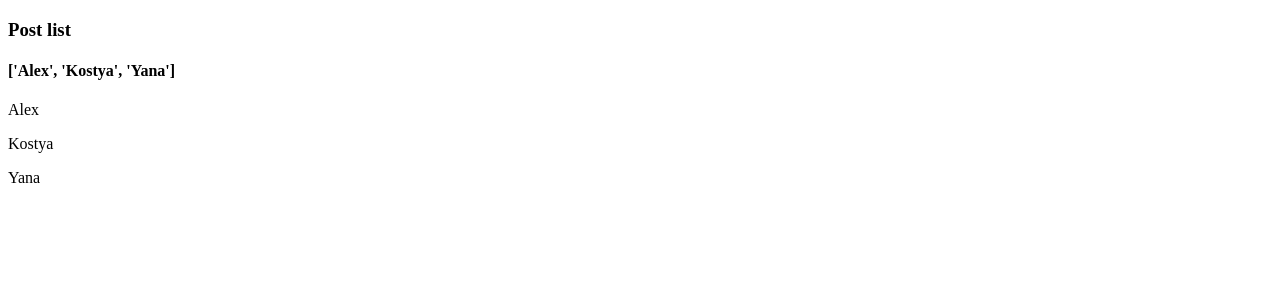
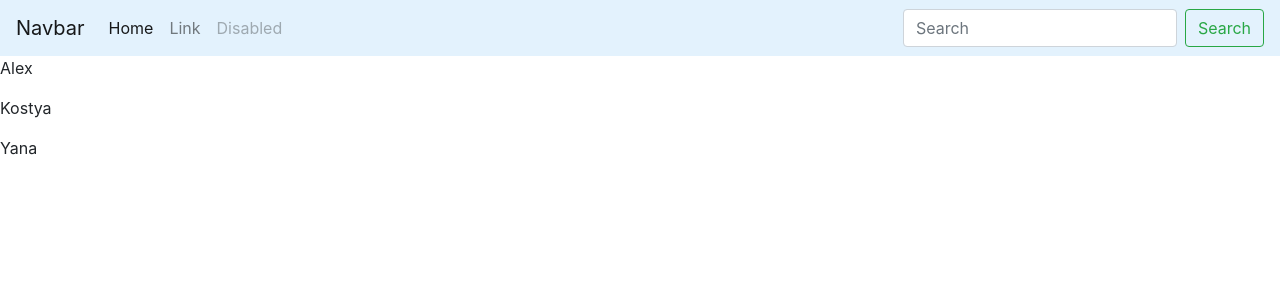
Before and after one commit to alexeysorok/Oleg_Molchanov_Django, a Django app: page /blog/ in a window 1280 px wide. Shown: the top 300 px of the page. Run offline with Django 3.2, Linux system fonts and the light colour scheme; some libraries are stand-ins or nearby versions.

Commit message:
Add base template

```diff
--- /dev/null
+++ b/app/blogengine/blog/templates/blog/baseblog.html
@@ -0,0 +1,47 @@
+<!DOCTYPE html>
+<html lang="en">
+<head>
+    <meta charset="UTF-8">
+    <meta name="viewport" content="width=device-width, initial-scale=1.0">
+    <meta http-equiv="X-UA-Compatible" content="ie=edge">
+    <link rel="stylesheet" href="https://stackpath.bootstrapcdn.com/bootstrap/4.3.1/css/bootstrap.min.css" integrity="sha384-ggOyR0iXCbMQv3Xipma34MD+dH/1fQ784/j6cY/iJTQUOhcWr7x9JvoRxT2MZw1T" crossorigin="anonymous">
+    <title>
+        {% block title %}
+            Blog Engine
+        {% endblock %}
+    </title>
+</head>
+<body>
+
+    <nav class="navbar navbar-expand-lg navbar-light" style="background-color: #e3f2fd;">
+    <button class="navbar-toggler" type="button" data-toggle="collapse" data-target="#navbarTogglerDemo03" aria-controls="navbarTogglerDemo03" aria-expanded="false" aria-label="Toggle navigation">
+    <span class="navbar-toggler-icon"></span>
+    </button>
+    <a class="navbar-brand" href="#">Navbar</a>
+
+  <div class="collapse navbar-collapse" id="navbarTogglerDemo03">
+    <ul class="navbar-nav mr-auto mt-2 mt-lg-0">
+      <li class="nav-item active">
+        <a class="nav-link" href="#">Home <span class="sr-only">(current)</span></a>
+      </li>
+      <li class="nav-item">
+        <a class="nav-link" href="#">Link</a>
+      </li>
+      <li class="nav-item">
+        <a class="nav-link disabled" href="#" tabindex="-1" aria-disabled="true">Disabled</a>
+      </li>
+    </ul>
+    <form class="form-inline my-2 my-lg-0">
+      <input class="form-control mr-sm-2" type="search" placeholder="Search" aria-label="Search">
+      <button class="btn btn-outline-success my-2 my-sm-0" type="submit">Search</button>
+    </form>
+  </div>
+</nav>
+
+    {% block content %}
+        There is no any content for you
+    {% endblock %}
+
+
+</body>
+</html>
--- a/app/blogengine/blog/templates/blog/index.html
+++ b/app/blogengine/blog/templates/blog/index.html
@@ -1,20 +1,25 @@
-<!DOCTYPE html>
-<html lang="en">
-<head>
-    <meta charset="UTF-8">
-    <meta name="viewport" content="width=device-width, initial-scale=1.0">
-    <meta http-equiv="X-UA-Compatible" content="ie=edge">
-    <title>Index page</title>
-</head>
-<body>
-    <h3>Post list</h3>
-    <h4>{{ names }}</h4>
+{% extends 'blog/baseblog.html' %}
 
-    {% for name in names %}
 
-    <p>{{ name }}</p>
+    {% block title %}
+        Post title
+    {% endblock  %}
 
-    {% endfor %}
+    <div class="container">
+        <div class="row">
+            <div class="col-6 offset-md-2"
+                {% block content %}
+                    {% for name in names %}
+                    <p>
+                    {{ name }}
+                    </p>
+                    {% endfor %}
 
-</body>
-</html>
+                {% endblock %}
+            </div>
+
+        </div>
+
+
+
+    </div>
```
